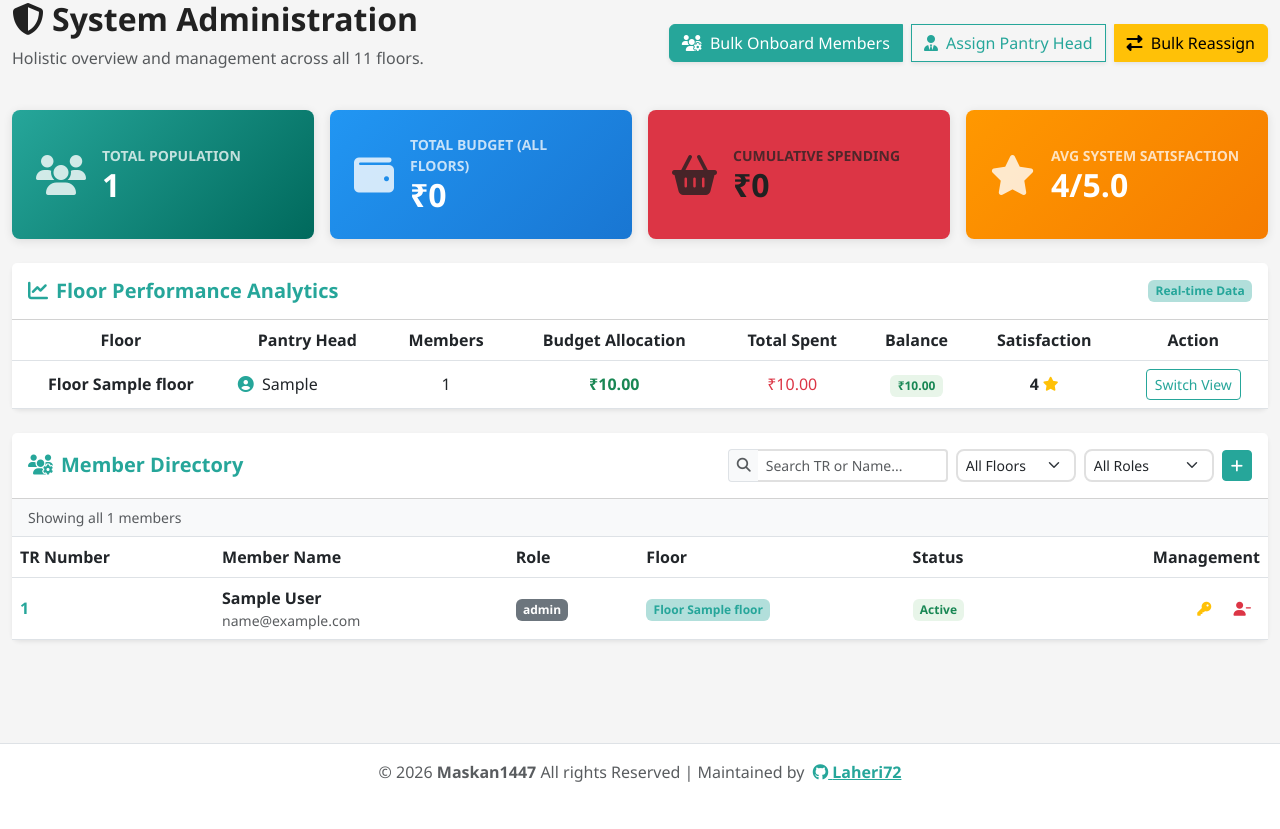
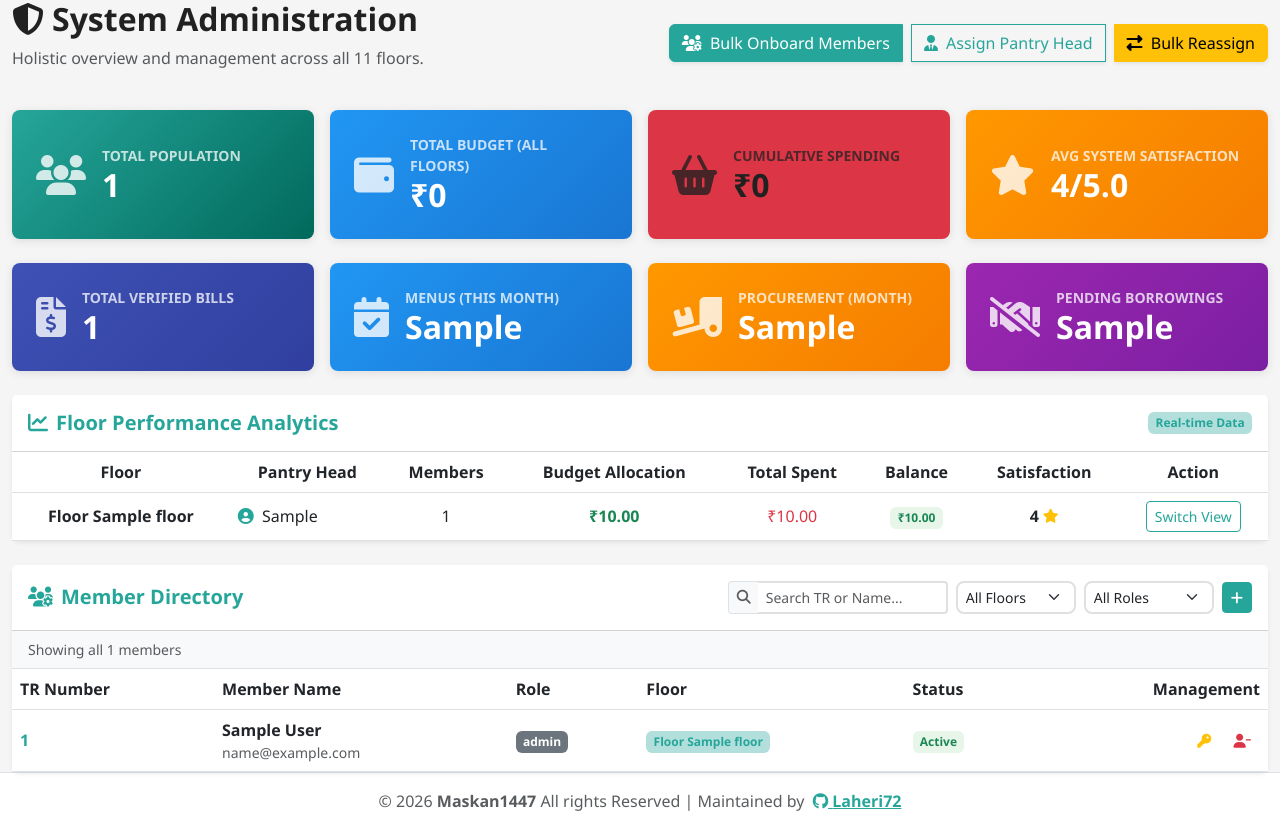
Before and after one commit to laheri72/ajs-pantry, a Flask app: template templates/admin.html in a window 1280 px wide. Before the commit the page ends 782 px from the top, so only its background shows below. Run offline with Flask 3, Linux system fonts and the light colour scheme; the template is opened without the code that fills it: most values are stand-ins (such as "Sample title", 1, 10 or a date in 2020); some libraries are stand-ins or nearby versions.

Commit message:
4 new admin cards

```diff
--- a/static/style.css
+++ b/static/style.css
@@ -370,6 +370,26 @@ body {
 
 .stat-card.bg-teal {
     background: linear-gradient(135deg, var(--teal-primary), var(--teal-dark)) !important;
+    color: var(--white);
+}
+
+.stat-card.bg-indigo {
+    background: linear-gradient(135deg, #3F51B5, #303F9F) !important;
+    color: var(--white);
+}
+
+.stat-card.bg-orange {
+    background: linear-gradient(135deg, #FF9800, #F57C00) !important;
+    color: var(--white);
+}
+
+.stat-card.bg-purple {
+    background: linear-gradient(135deg, #9C27B0, #7B1FA2) !important;
+    color: var(--white);
+}
+
+.stat-card.bg-info {
+    background: linear-gradient(135deg, #2196F3, #1976D2) !important;
     color: var(--white);
 }
 
--- a/templates/admin.html
+++ b/templates/admin.html
@@ -59,6 +59,46 @@
                 <div class="stat-content">
                     <p class="small text-uppercase fw-bold mb-0 opacity-75">Avg System Satisfaction</p>
                     <h3 class="fw-bold">{{ system_avg_rating }}/5.0</h3>
+                </div>
+            </div>
+        </div>
+    </div>
+
+    <!-- Operational System Stats -->
+    <div class="row g-3 mb-4">
+        <div class="col-md-3">
+            <div class="stat-card bg-indigo h-100 text-white">
+                <div class="stat-icon"><i class="fas fa-file-invoice-dollar"></i></div>
+                <div class="stat-content">
+                    <p class="small text-uppercase fw-bold mb-0 opacity-75">Total Verified Bills</p>
+                    <h3 class="fw-bold">{{ total_bills }}</h3>
+                </div>
+            </div>
+        </div>
+        <div class="col-md-3">
+            <div class="stat-card bg-info h-100 text-white">
+                <div class="stat-icon"><i class="fas fa-calendar-check"></i></div>
+                <div class="stat-content">
+                    <p class="small text-uppercase fw-bold mb-0 opacity-75">Menus (This Month)</p>
+                    <h3 class="fw-bold">{{ menus_this_month }}</h3>
+                </div>
+            </div>
+        </div>
+        <div class="col-md-3">
+            <div class="stat-card bg-orange h-100 text-white">
+                <div class="stat-icon"><i class="fas fa-truck-loading"></i></div>
+                <div class="stat-content">
+                    <p class="small text-uppercase fw-bold mb-0 opacity-75">Procurement (Month)</p>
+                    <h3 class="fw-bold">{{ proc_items_this_month }}</h3>
+                </div>
+            </div>
+        </div>
+        <div class="col-md-3">
+            <div class="stat-card bg-purple h-100 text-white">
+                <div class="stat-icon"><i class="fas fa-handshake-slash"></i></div>
+                <div class="stat-content">
+                    <p class="small text-uppercase fw-bold mb-0 opacity-75">Pending Borrowings</p>
+                    <h3 class="fw-bold">{{ pending_lend_borrows }}</h3>
                 </div>
             </div>
         </div>
```
Also changed, not shown: blueprints/admin/routes.py (+14 -1 lines).
